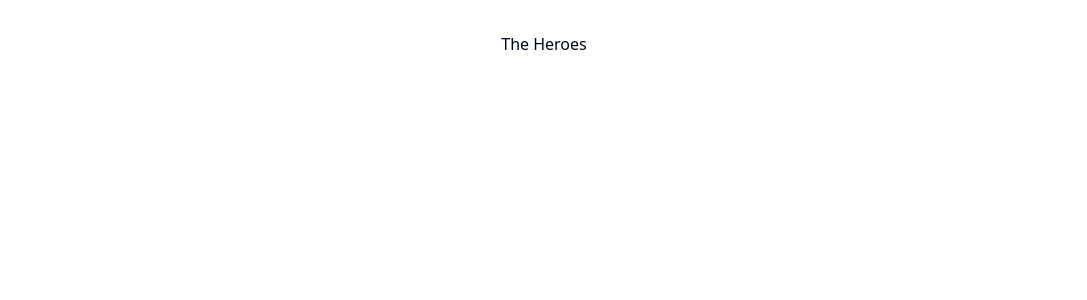
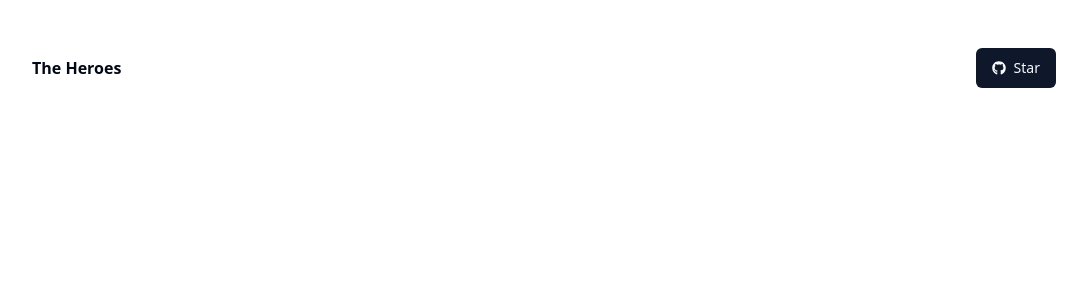
Before and after one commit to radhaya9av/the-heroes, a React (Vite) app: page / in a window 1280 px wide. Shown: the top 300 px of the page, without its empty margins (96-1183 px from the left). Built offline with nearby package versions, Linux system fonts and the light colour scheme.

Commit message:
navbarComponent

```diff
--- a/package.json
+++ b/package.json
@@ -10,11 +10,14 @@
     "preview": "vite preview"
   },
   "dependencies": {
+    "@radix-ui/react-slot": "^1.1.0",
     "class-variance-authority": "^0.7.0",
     "clsx": "^2.1.1",
     "lucide-react": "^0.424.0",
     "react": "^18.3.1",
     "react-dom": "^18.3.1",
+    "react-icons": "^5.2.1",
+    "react-router-dom": "^6.26.0",
     "tailwind-merge": "^2.4.0",
     "tailwindcss-animate": "^1.0.7"
   },
--- a/src/App.jsx
+++ b/src/App.jsx
@@ -1,10 +1,12 @@
 import './App.css'
+import Navbar from "./components/Navbar";
 
 function App() {
-
   return (
     <>
-      <h1>The Heroes</h1>
+    <div className="mx-[1rem] lg:mx-[2rem] xl:mx-[6rem] 2xl:mx-[16rem] m-auto">
+      <Navbar />
+    </div>
     </>
   )
 }
--- /dev/null
+++ b/src/components/Navbar.jsx
@@ -0,0 +1,32 @@
+import React from "react";
+import { Button } from "@/components/ui/button";
+import { FaGithub } from "react-icons/fa6";
+
+function Navbar() {
+
+  return (
+    <>
+      <div className="w-full py-4 flex items-center justify-between">
+        <div className="right text-black-100 font-bold">
+            <a href="/">
+            <h1>The Heroes</h1>
+            </a>
+        </div>
+        <div className="left">
+          <div className="btn-group flex items-center gap-2">
+            <Button
+              className="source-code-btn flex items-center gap-2"
+              onClick={() => {
+                window.location.href = "https://github.com/radhaya9av/the-heroes";
+              }}
+            >
+                <FaGithub /> Star
+            </Button>
+          </div>
+        </div>
+      </div>
+    </>
+  );
+}
+
+export default Navbar;
--- /dev/null
+++ b/src/components/ui/button.jsx
@@ -0,0 +1,47 @@
+import * as React from "react"
+import { Slot } from "@radix-ui/react-slot"
+import { cva } from "class-variance-authority";
+
+import { cn } from "@/lib/utils"
+
+const buttonVariants = cva(
+  "inline-flex items-center justify-center whitespace-nowrap rounded-md text-sm font-medium ring-offset-background transition-colors focus-visible:outline-none focus-visible:ring-2 focus-visible:ring-ring focus-visible:ring-offset-2 disabled:pointer-events-none disabled:opacity-50",
+  {
+    variants: {
+      variant: {
+        default: "bg-primary text-primary-foreground hover:bg-primary/90",
+        destructive:
+          "bg-destructive text-destructive-foreground hover:bg-destructive/90",
+        outline:
+          "border border-input bg-background hover:bg-accent hover:text-accent-foreground",
+        secondary:
+          "bg-secondary text-secondary-foreground hover:bg-secondary/80",
+        ghost: "hover:bg-accent hover:text-accent-foreground",
+        link: "text-primary underline-offset-4 hover:underline",
+      },
+      size: {
+        default: "h-10 px-4 py-2",
+        sm: "h-9 rounded-md px-3",
+        lg: "h-11 rounded-md px-8",
+        icon: "h-10 w-10",
+      },
+    },
+    defaultVariants: {
+      variant: "default",
+      size: "default",
+    },
+  }
+)
+
+const Button = React.forwardRef(({ className, variant, size, asChild = false, ...props }, ref) => {
+  const Comp = asChild ? Slot : "button"
+  return (
+    (<Comp
+      className={cn(buttonVariants({ variant, size, className }))}
+      ref={ref}
+      {...props} />)
+  );
+})
+Button.displayName = "Button"
+
+export { Button, buttonVariants }
--- a/src/index.css
+++ b/src/index.css
@@ -67,3 +67,20 @@
     @apply bg-background text-foreground;
   }
 }
+
+body::-webkit-scrollbar {
+  width: 6px;
+}
+
+body::-webkit-scrollbar-track {
+  background: #1d1c1c;
+}
+
+body::-webkit-scrollbar-thumb {
+  background: #888;
+  border-radius: 20px;
+}
+
+body::-webkit-scrollbar-thumb:hover {
+  background: #555;
+}
```
Also changed, not shown: 1 other file (tests, documents, lock files or other folders).
